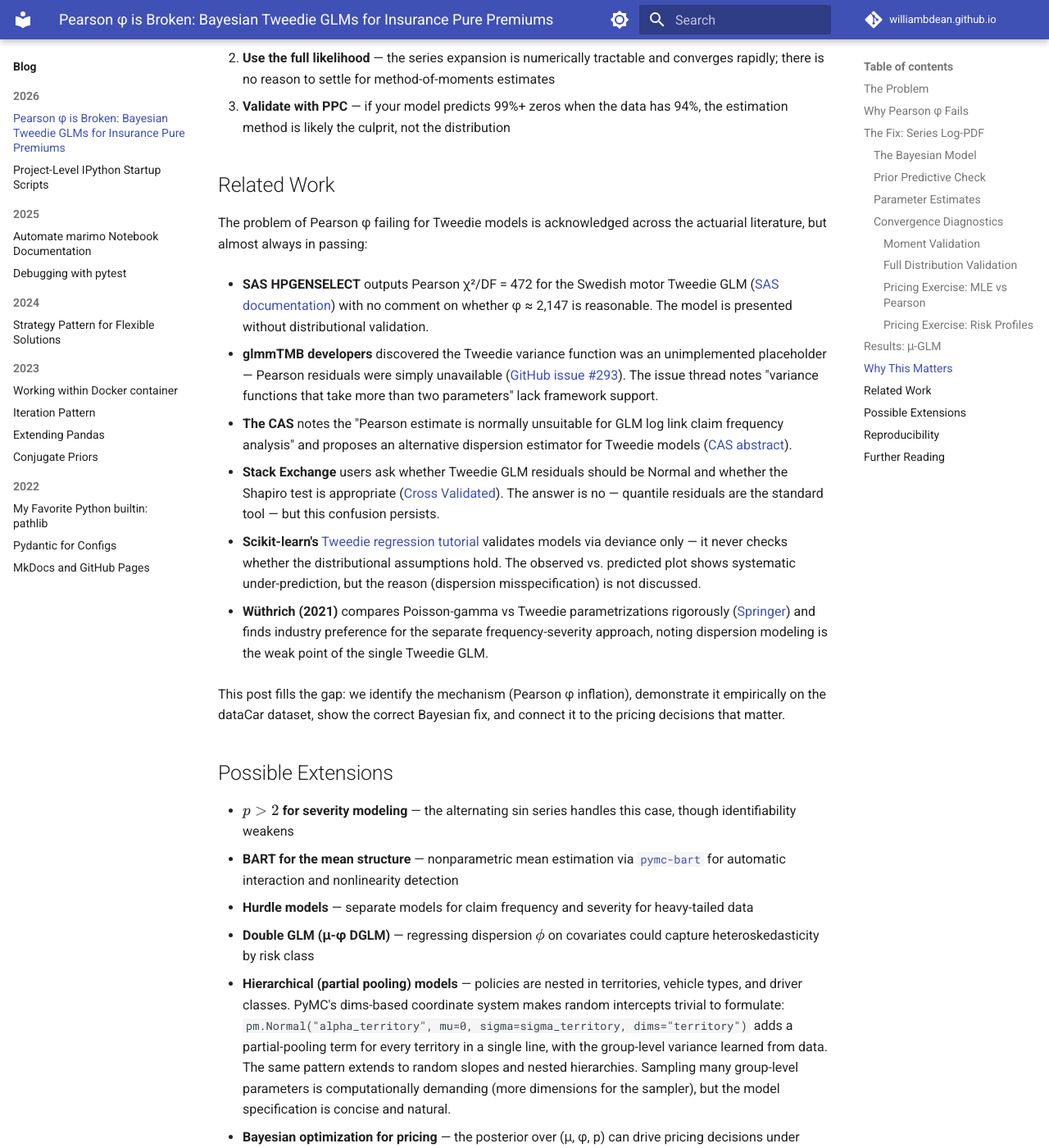
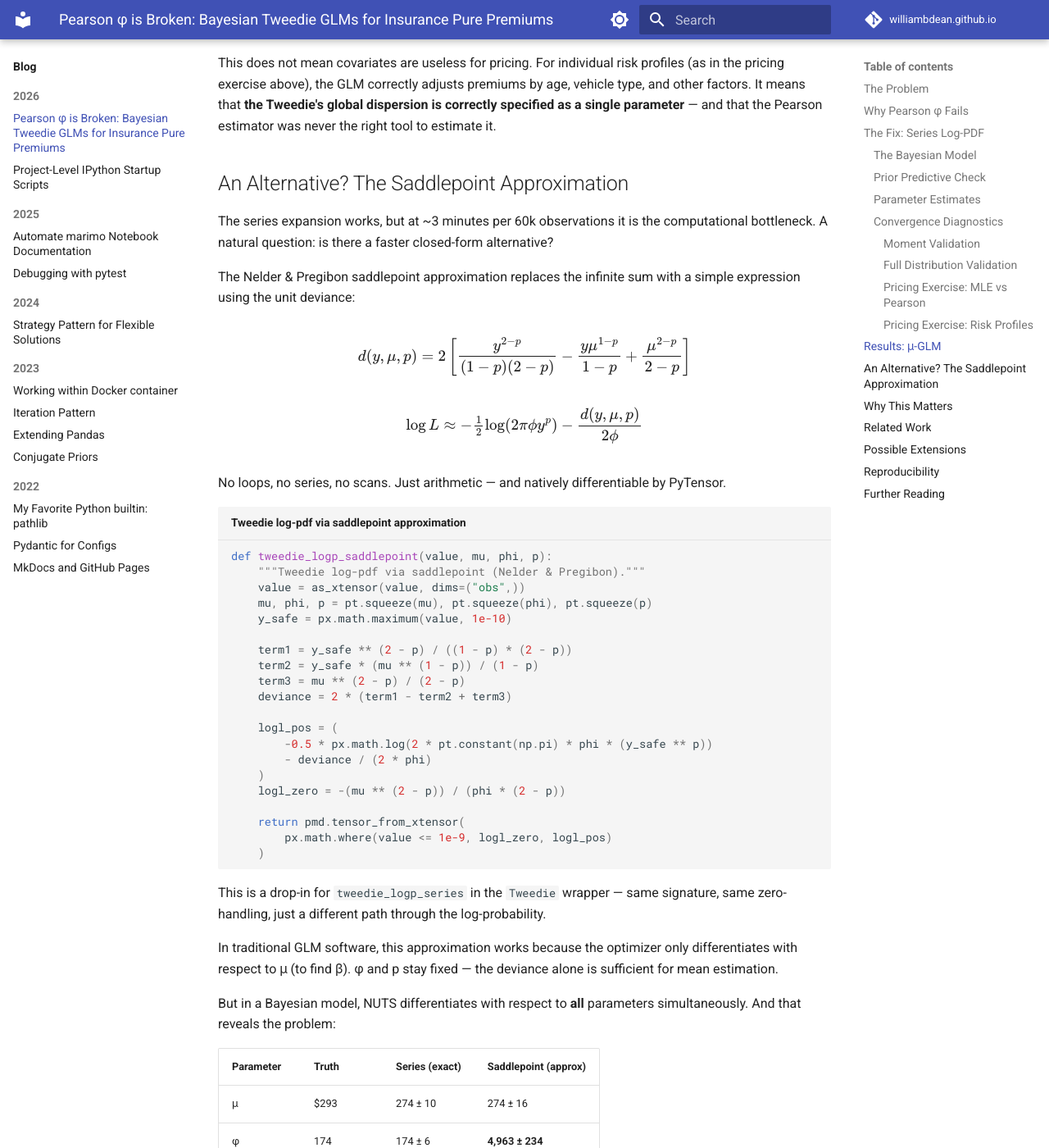
Before and after one commit to williambdean/williambdean.github.io, an MkDocs documentation site: the page built from docs/blog/posts/2026/pearson-phi-broken-tweedie.md, in a window 1280 px wide and 1400 px high, scrolled down 15966 px. Shown: the whole window at 82% size. Built offline with MkDocs 1.6.1 and Material for MkDocs 9.7.7, drawn with Linux system fonts in a browser that asks for light colours; comment, search, counter and statistics services are not loaded; some of the changed text lies outside the part shown.

Commit message:
add section about saddle point alternative

````diff
--- a/docs/blog/posts/2026/pearson-phi-broken-tweedie.md
+++ b/docs/blog/posts/2026/pearson-phi-broken-tweedie.md
@@ -146,11 +146,12 @@ def tweedie_dist(mu, phi, p):
     N = pmd.Poisson.dist(mu=lam)
     Y = pmd.Gamma.dist(alpha=px.math.maximum(N * alpha_term, 1e-10), beta=beta)
     return px.math.where(N > 0, Y, 0.0)
-
+```
 
 !!! tip "Gamma Sum Property"
     This exploits a key property of the Gamma distribution: the sum of $N$ i.i.d. $\text{Gamma}(\alpha, \beta)$ variables is $\text{Gamma}(N \cdot \alpha, \beta)$. So instead of summing $N$ individual Gamma draws, we draw a single Gamma with shape $N \cdot \alpha_{\text{term}}$. When $N = 0$, the `where` returns 0 — the point mass at zero that characterizes the Tweedie.
 
+```python title="Tweedie wrapper and intercept-only model"
 class Tweedie:
     def __new__(cls, name, mu, phi, p, **kwargs):
         return pmd.CustomDist(
@@ -240,6 +241,15 @@ The model shows clean posteriors — tight distributions around the maximum like
 | dataCar | \$293 | 174 | 1.574 | 1,227 | 7× |
 
 Every value in this table — μ, φ, p, and any quantity derived from them — has a full posterior distribution. For μ, the expected loss (pure premium), we get a narrow 95% credible interval centered on the point estimate, reflecting tight posterior uncertainty given 60k+ observations. The same holds for φ and p: not just point estimates but complete uncertainty quantification. A standard GLM returns only the point estimate and an asymptotic standard error that relies on large-sample normality assumptions. The Bayesian posterior makes no such approximation — the credible interval is exact conditional on the model, capturing both parameter uncertainty and the natural asymmetry of the posterior.
+
+But how do we know these estimates are *correct*, not just well-behaved? A parameter recovery exercise provides the answer: generate synthetic data with known ground-truth parameters, fit the model, and check whether the posterior recovers the generating values.
+
+| Source | μ | φ | p |
+|--------|---|---|---|
+| True (generating) | 293 | 174 | 1.574 |
+| Series posterior | 274 ± 10 | 174 ± 6 | 1.58 ± 0.01 |
+
+All three truth values fall within one posterior standard deviation of the posterior mean — the inference procedure correctly recovers the parameters that produced the data. This is a stronger validation than PPC alone, because it tests the inference machinery itself. A model that cannot recover known truth on data it generated can hardly be trusted on real data.
 
 ??? tip "Computational Cost"
     Sampling 4 chains with 1000 draws each takes about 3 minutes for a 60k-observation model with nutpie on an Apple M3 (8-core CPU, 16 GB RAM) — the series expansion is the bottleneck, but it parallelizes across chains and observations. For comparison, a standard GLM with Pearson φ takes under a second.
@@ -406,11 +416,68 @@ Why doesn't φ change? The Tweedie's variance function is $V(\mu) = \mu^p$, and
 
 This does not mean covariates are useless for pricing. For individual risk profiles (as in the pricing exercise above), the GLM correctly adjusts premiums by age, vehicle type, and other factors. It means that **the Tweedie's global dispersion is correctly specified as a single parameter** — and that the Pearson estimator was never the right tool to estimate it.
 
+## An Alternative? The Saddlepoint Approximation
+
+The series expansion works, but at ~3 minutes per 60k observations it is the computational bottleneck. A natural question: is there a faster closed-form alternative?
+
+The Nelder & Pregibon saddlepoint approximation replaces the infinite sum with a simple expression using the unit deviance:
+
+$$ d(y, \mu, p) = 2\left[ \frac{y^{2-p}}{(1-p)(2-p)} - \frac{y\mu^{1-p}}{1-p} + \frac{\mu^{2-p}}{2-p} \right] $$
+
+$$ \log L \approx -\tfrac{1}{2}\log(2\pi\phi y^p) - \frac{d(y, \mu, p)}{2\phi} $$
+
+No loops, no series, no scans. Just arithmetic — and natively differentiable by PyTensor.
+
+```python title="Tweedie log-pdf via saddlepoint approximation"
+def tweedie_logp_saddlepoint(value, mu, phi, p):
+    """Tweedie log-pdf via saddlepoint (Nelder & Pregibon)."""
+    value = as_xtensor(value, dims=("obs",))
+    mu, phi, p = pt.squeeze(mu), pt.squeeze(phi), pt.squeeze(p)
+    y_safe = px.math.maximum(value, 1e-10)
+
+    term1 = y_safe ** (2 - p) / ((1 - p) * (2 - p))
+    term2 = y_safe * (mu ** (1 - p)) / (1 - p)
+    term3 = mu ** (2 - p) / (2 - p)
+    deviance = 2 * (term1 - term2 + term3)
+
+    logl_pos = (
+        -0.5 * px.math.log(2 * pt.constant(np.pi) * phi * (y_safe ** p))
+        - deviance / (2 * phi)
+    )
+    logl_zero = -(mu ** (2 - p)) / (phi * (2 - p))
+
+    return pmd.tensor_from_xtensor(
+        px.math.where(value <= 1e-9, logl_zero, logl_pos)
+    )
+```
+
+This is a drop-in for `tweedie_logp_series` in the `Tweedie` wrapper — same signature, same zero-handling, just a different path through the log-probability.
+
+In traditional GLM software, this approximation works because the optimizer only differentiates with respect to μ (to find β). φ and p stay fixed — the deviance alone is sufficient for mean estimation.
+
+But in a Bayesian model, NUTS differentiates with respect to **all** parameters simultaneously. And that reveals the problem:
+
+| Parameter | Truth | Series (exact) | Saddlepoint (approx) |
+|-----------|-------|----------------|----------------------|
+| μ | \$293 | 274 ± 10 | 274 ± 16 |
+| φ | 174 | 174 ± 6 | **4,963 ± 234** |
+| p | 1.574 | 1.58 ± 0.01 | **1.12 ± 0.00** |
+
+![Series vs Saddlepoint posterior distributions.](../images/fig_saddlepoint_posterior.png)
+
+μ is close — the mean structure is robust. But φ inflates 28× and p crashes to the lower bound. The saddlepoint does not recover φ or p.
+
+The reason is structural, not numerical. The saddlepoint approximates `f(y)` at fixed parameters — it captures the density as a function of *observations*, up to a normalizing constant. But MCMC needs the gradient of `log f(params)` at a fixed *observed value*. These are different mathematical surfaces. The `−½log(φ)` term has no counterpart in the true Tweedie likelihood; it introduces a spurious gradient that the sampler follows into a completely wrong region — compensating for the distorted φ geometry by collapsing p to the floor.
+
+The saddlepoint is a serviceable μ-estimator — the same deviance used by standard GLMs. But for joint Bayesian inference, the series expansion is non-negotiable.
+
 ## Why This Matters
 
 The takeaway is not that Tweedie is a bad model — it is that the **default estimator is the wrong one**. The Pearson dispersion is a moment-based estimator that works well for approximately Normal data but fails catastrophically for zero-inflated Tweedie models.
 
 For comparison, the [scikit-learn Tweedie regression tutorial](https://scikit-learn.org/stable/auto_examples/linear_model/plot_tweedie_regression_insurance_claims.html) — the most widely-cited Python reference for Tweedie GLMs — validates models using deviance alone and fixes Tweedie power to an arbitrary value (p=1.9). Our results show that fixing p without fitting φ jointly misses the core misspecification that drives PPC failure.
+
+Even the saddlepoint approximation — the natural closed-form alternative that replaces the infinite series with simple arithmetic — fails for the same structural reason. Its `−½log(φ)` term introduces a gradient with no counterpart in the true likelihood, inflating φ 28× when differentiated jointly. The approximation survives in fixed-parameter GLMs (where only μ is differentiated); under full Bayesian gradients, it collapses.
 
 Three practical recommendations:
 
@@ -469,6 +536,8 @@ uv run docs/blog/posts/scripts/pearson-phi-broken-tweedie/fig_pricing_profiles.p
 uv run docs/blog/posts/scripts/pearson-phi-broken-tweedie/fig_posterior_pairs.py
 uv run docs/blog/posts/scripts/pearson-phi-broken-tweedie/time_sampling.py
 uv run docs/blog/posts/scripts/pearson-phi-broken-tweedie/compute_pearson_phi.py
+uv run docs/blog/posts/scripts/pearson-phi-broken-tweedie/explore_saddlepoint.py
+uv run docs/blog/posts/scripts/pearson-phi-broken-tweedie/saddlepoint_model_fit.py
 ```
 
 Each figure script is fully self-contained using `uv` inline dependency metadata — there is no environment setup or `requirements.txt` needed. The scripts generate synthetic Tweedie data internally, so no external data files are required.
````
Also changed, not shown: other parts of docs/blog/posts/2026/pearson-phi-broken-tweedie.md (+1 -1 lines), docs/blog/posts/scripts/pearson-phi-broken-tweedie/saddlepoint_model_fit.py (+14 -12 lines), docs/blog/posts/images/fig_saddlepoint_posterior.png (added).
